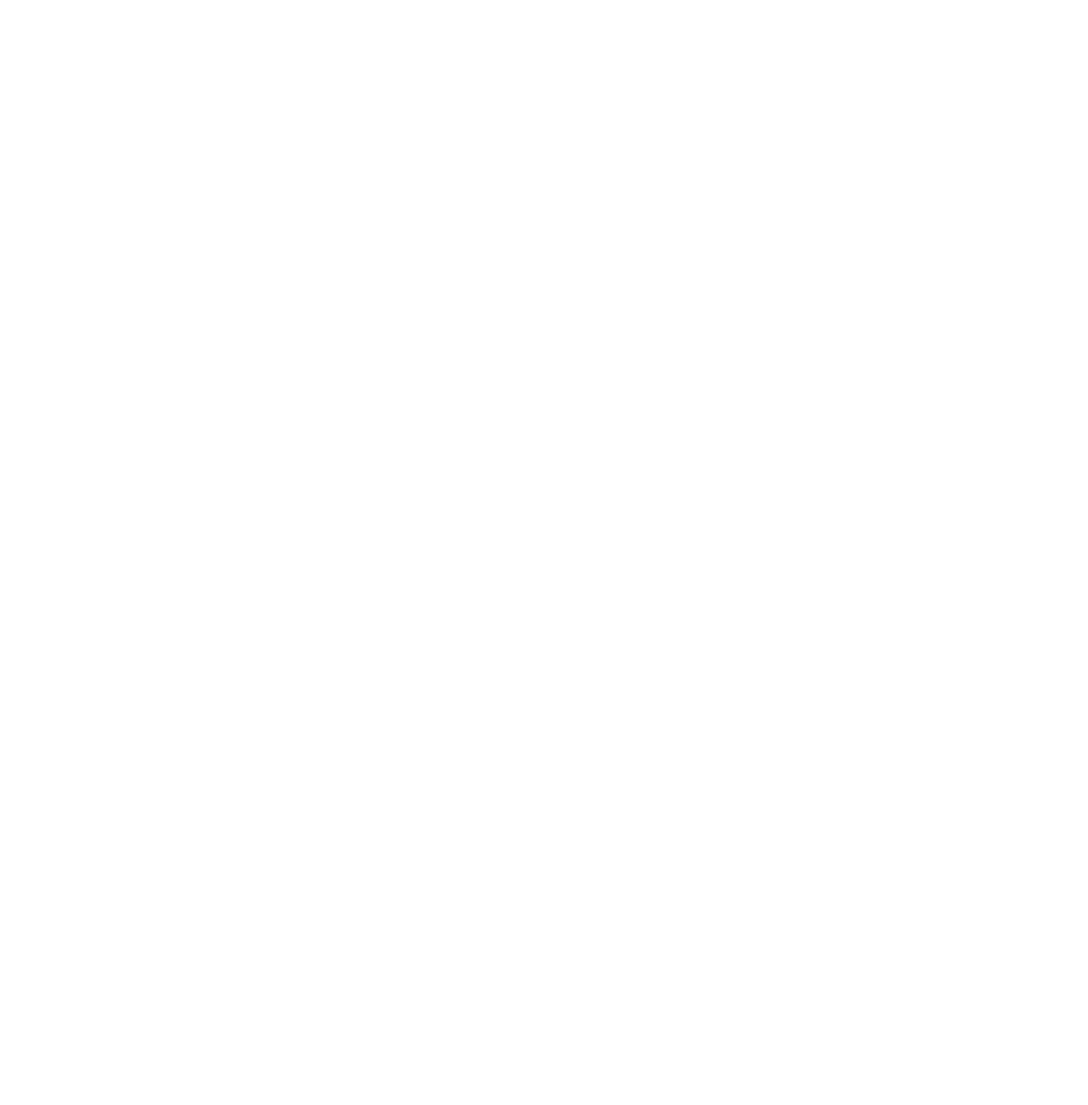
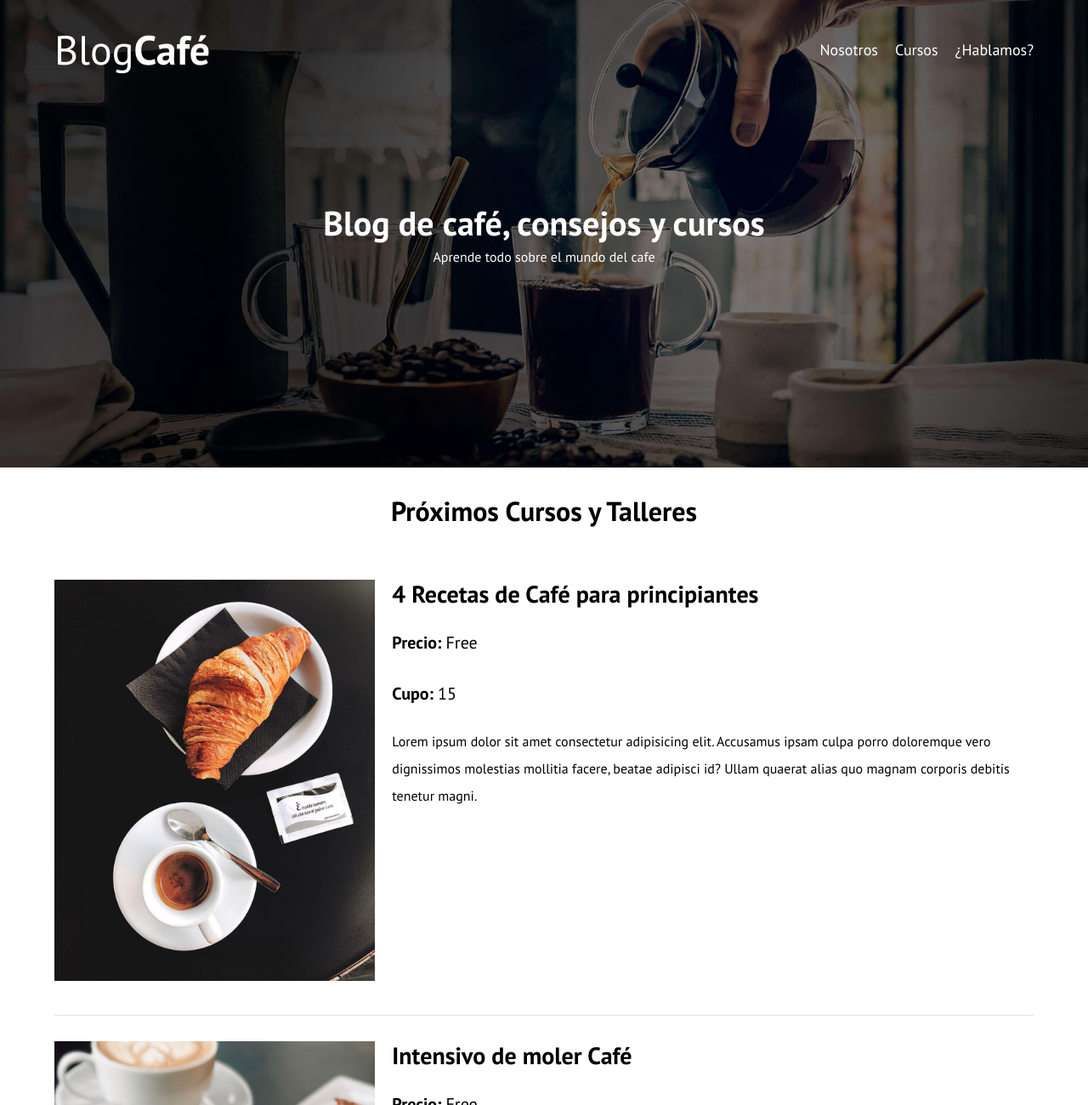
Before and after one commit to Maggot-Edu/cafe, a plain HTML site: page cursos.html in a window 1280 px wide. Shown: the top 1300 px of the page at 85% size. Before the commit the page ends 800 px from the top, so only its background shows below. Drawn offline with Linux system fonts and the light colour scheme.

Commit message:
Finalizado cursos y blog

```diff
--- a/css/style.css
+++ b/css/style.css
@@ -189,3 +189,29 @@ img {
         column-gap: 2rem;
     }
 }
+/* Cursos */
+.curso {
+    padding: 3rem 0;
+    border-bottom: 1px solid var(--gris);
+}
+@media (min-width: 768px) {
+    .curso {
+        display: grid;
+        grid-template-columns: 1fr 2fr;
+        gap: 2rem;
+    }
+}
+.curso:last-of-type {
+    border: none;
+}
+.curso__label {
+    font-family: var(--fuentePrincipal);
+    font-weight: bold;
+}
+.curso__info {
+    font-weight: normal;
+}
+.curso__label,
+.curso__info {
+    font-size: 2rem;
+}
--- a/cursos.html
+++ b/cursos.html
@@ -0,0 +1,92 @@
+<!DOCTYPE html>
+<html lang="en">
+<head>
+    <meta charset="UTF-8">
+    <meta http-equiv="X-UA-Compatible" content="IE=edge">
+    <meta name="viewport" content="width=device-width, initial-scale=1.0">
+    <title>BlogCafé</title>
+    <link rel="stylesheet" href="css/normalize.css">
+    <link href="https://fonts.googleapis.com/css2?family=Open+Sans&family=PT+Sans:wght@400;700&display=swap" rel="stylesheet">
+    <link rel="stylesheet" href="css/style.css">
+</head>
+<body>
+    <header class="header">
+        <div class="contenedor">
+            <div class="barra">
+                <a href="index.html" class="logo">
+                    <h1 class="logo__nombre no-margin centrar-texto">Blog<span class="logo__bold">Café</span></h1>
+                </a>
+                <nav class="navegacion">
+                    <a href="nosotros.html" class="navegacion__enlace">Nosotros</a>
+                    <a href="cursos.html" class="navegacion__enlace">Cursos</a>
+                    <a href="contacto.html" class="navegacion__enlace">¿Hablamos?</a>
+                </nav>
+            </div>
+        </div>
+        <div class="header__texto">
+            <h2 class="no-margin">Blog de café, consejos y cursos</h2>
+            <p class="no-margin">Aprende todo sobre el mundo del cafe</p>
+        </div>
+    </header>
+    <main class="contenedor">
+        <h3 class="centrar-texto">Próximos Cursos y Talleres</h3>
+        <div class="curso">
+            <div class="curso__imagen">
+                <img src="img/curso1.jpg" alt="curso 1">
+            </div>
+            <div class="curso__informacion">
+                <h4 class="no-margin">4 Recetas de Café para principiantes</h4>
+                <p class="curso__label">Precio:
+                    <span class="curso__info">Free</span>
+                </p>
+                <p class="curso__label">Cupo:
+                    <span class="curso__info">15</span>
+                </p>
+                <p class="curso__descripcion">Lorem ipsum dolor sit amet consectetur adipisicing elit. Accusamus ipsam culpa porro doloremque vero dignissimos molestias mollitia facere, beatae adipisci id? Ullam quaerat alias quo magnam corporis debitis tenetur magni.</p>
+            </div><!-- .curso-informacion -->
+        </div><!-- .curso -->
+        <div class="curso">
+            <div class="curso__imagen">
+                <img src="img/curso2.jpg" alt="curso 1">
+            </div>
+            <div class="curso__informacion">
+                <h4 class="no-margin">Intensivo de moler Café</h4>
+                <p class="curso__label">Precio:
+                    <span class="curso__info">Free</span>
+                </p>
+                <p class="curso__label">Cupo:
+                    <span class="curso__info">15</span>
+                </p>
+                <p class="curso__descripcion">Lorem ipsum dolor sit amet consectetur adipisicing elit. Accusamus ipsam culpa porro doloremque vero dignissimos molestias mollitia facere, beatae adipisci id? Ullam quaerat alias quo magnam corporis debitis tenetur magni.</p>
+            </div><!-- .curso-informacion -->
+        </div><!-- .curso -->
+        <div class="curso">
+            <div class="curso__imagen">
+                <img src="img/curso3.jpg" alt="curso 1">
+            </div>
+            <div class="curso__informacion">
+                <h4 class="no-margin">4 Recetas de Café para principiantes</h4>
+                <p class="curso__label">Precio:
+                    <span class="curso__info">Free</span>
+                </p>
+                <p class="curso__label">Cupo:
+                    <span class="curso__info">15</span>
+                </p>
+                <p class="curso__descripcion">Lorem ipsum dolor sit amet consectetur adipisicing elit. Accusamus ipsam culpa porro doloremque vero dignissimos molestias mollitia facere, beatae adipisci id? Ullam quaerat alias quo magnam corporis debitis tenetur magni.</p>
+            </div><!-- .curso-informacion -->
+        </div><!-- .curso -->
+    </main>
+    <footer class="footer">
+        <div class="contenedor barra">
+            <a href="index.html" class="logo">
+                <h1 class="logo__nombre no-margin centrar-texto">Blog<span class="logo__bold">Café</span></h1>
+            </a>
+            <nav class="navegacion">
+                <a href="nosotros.html" class="navegacion__enlace">Nosotros</a>
+                <a href="cursos.html" class="navegacion__enlace">Cursos</a>
+                <a href="contacto.html" class="navegacion__enlace">¿Hablamos?</a>
+            </nav>
+        </div>
+    </footer>
+</body>
+</html>
```
Also changed, not shown: entrada.html (added, +50 -0 lines).
